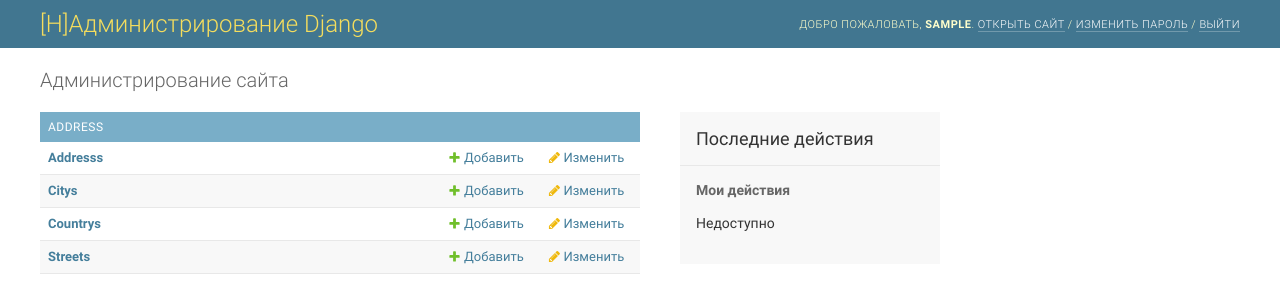
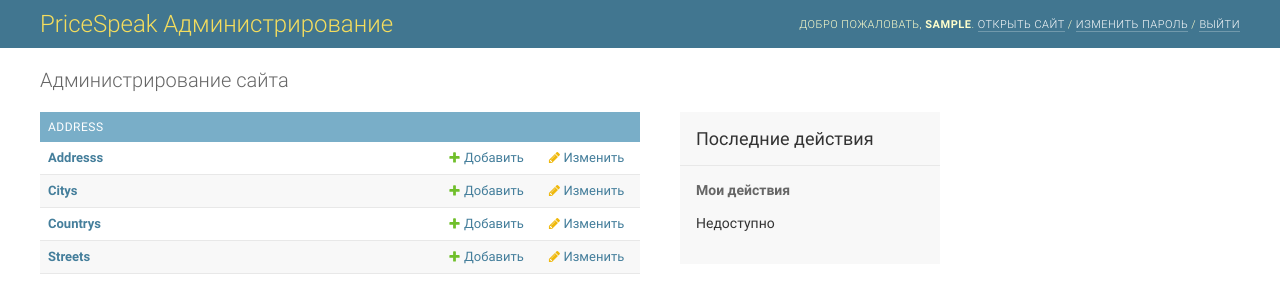
Before and after one commit to GunioRobot/price, a Django app: page /admin/ in a window 1280 px wide. Shown: the top 300 px of the page. Run offline with Django 3.2, Linux system fonts and the light colour scheme; the visitor is signed in with stand-in values (Sample User, id 1); data comes from the database, SQL or seed files in the repository; data that the repository does not hold is empty; parts of the project's set-up code (start-up, migrations or seed data) failed here and were passed over.

Commit message:
templates: baselink in admin header

```diff
--- a/templates/admin/base_site.html
+++ b/templates/admin/base_site.html
@@ -4,7 +4,7 @@
 {% block title %}{{ title }} | {% trans 'Django site admin' %}{% endblock %}
 
 {% block branding %}
-<h1 id="site-name">[<a href="/">H</a>]{% trans 'Django administration' %}</h1>
+<h1 id="site-name"><a href="/">PriceSpeak</a> {% trans 'Administration' %}</h1>
 {% endblock %}
 
 {% block nav-global %}{% endblock %}
```
